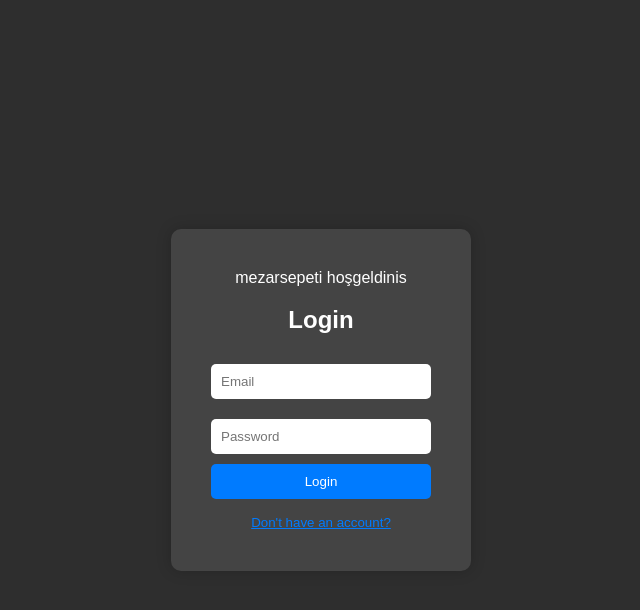
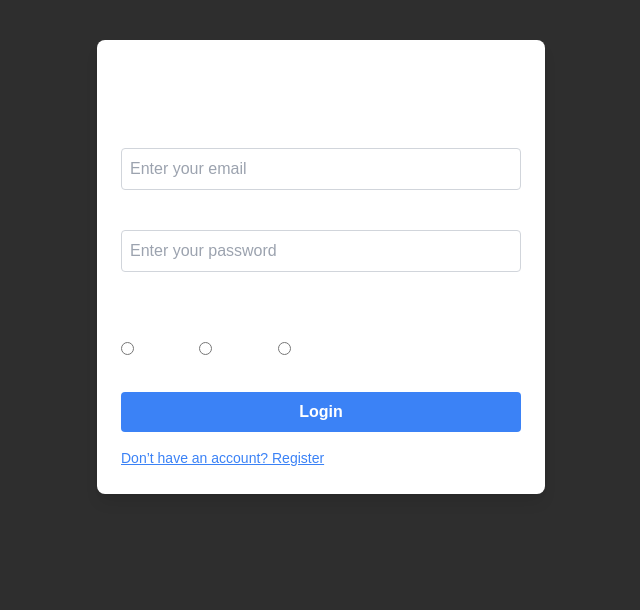
Before and after one commit to achuso/alimama, a React (Create React App) app in the folder frontend/: page / in a window 1280 px wide. Shown: the top 610 px of the page, without its empty margins (319-959 px from the left). Built offline with nearby package versions, Linux system fonts and the light colour scheme.

Commit message:
feat: simple login/register page design

```diff
--- a/frontend/src/App.js
+++ b/frontend/src/App.js
@@ -2,7 +2,7 @@ import logo from './logo.svg';
 import './App.css';
 import {BrowserRouter, Routes, Route} from 'react-router-dom';
 
-import Welcome from './components/Welcome';
+import Welcome from './components/welcome-screen/Welcome';
 
 function App() {
   return (
--- a/frontend/src/components/Login.jsx
+++ /dev/null
@@ -1,16 +0,0 @@
-import React from 'react';
-
-const Login = () => {
-  return (
-    <div className="form-content">
-      <h2>Login</h2>
-      <form>
-        <input type="email" placeholder="Email" required />
-        <input type="password" placeholder="Password" required />
-        <button type="submit">Login</button>
-      </form>
-    </div>
-  );
-};
-
-export default Login;
--- a/frontend/src/components/Register.jsx
+++ /dev/null
@@ -1,17 +0,0 @@
-import React from 'react';
-
-const Register = () => {
-  return (
-    <div className="form-content">
-      <h2>Register</h2>
-      <form>
-        <input type="text" placeholder="Username" required />
-        <input type="email" placeholder="Email" required />
-        <input type="password" placeholder="Password" required />
-        <button type="submit">Register</button>
-      </form>
-    </div>
-  );
-};
-
-export default Register;
--- a/frontend/src/components/Welcome.css
+++ /dev/null
@@ -1,58 +0,0 @@
-.welcome-wrapper {
-    display: flex;
-    justify-content: center;
-    align-items: center;
-    height: 100vh;
-    background-color: #2e2e2e; /* Dark gray background */
-  }
-
-  .form-box {
-    background-color: #444;
-    padding: 40px;
-    border-radius: 10px;
-    box-shadow: 0 0 15px rgba(0, 0, 0, 0.2);
-    text-align: center;
-    width: 300px;
-    color: #fff;
-  }
-
-  .form-content h2 {
-    margin-bottom: 20px;
-  }
-
-  .form-content input {
-    width: 100%;
-    padding: 10px;
-    margin: 10px 0;
-    border: none;
-    border-radius: 5px;
-  }
-
-  .form-content button {
-    width: 100%;
-    padding: 10px;
-    background-color: #007bff;
-    border: none;
-    border-radius: 5px;
-    color: white;
-    cursor: pointer;
-    transition: background-color 0.3s;
-  }
-
-  .form-content button:hover {
-    background-color: #0056b3;
-  }
-
-  .toggle-button {
-    margin-top: 15px;
-    background-color: transparent;
-    border: none;
-    color: #007bff;
-    cursor: pointer;
-    text-decoration: underline;
-    transition: color 0.3s;
-  }
-
-  .toggle-button:hover {
-    color: #0056b3;
-  }
--- a/frontend/src/components/Welcome.jsx
+++ /dev/null
@@ -1,28 +0,0 @@
-import {React, useState} from 'react';
-import {useNavigate} from 'react-router-dom';
-
-import './Welcome.css';
-import Login from './Login.jsx';
-import Register from './Register.jsx';
-
-function Welcome(prop) {
-    const [isLogin, setIsLogin] = useState(true);
-
-    const toggleForm = () => {
-      setIsLogin(!isLogin);
-    };
-
-    return (
-      <div className="welcome-wrapper">
-        <div className="form-box">
-            mezarsepeti hoşgeldinis
-          {isLogin ? <Login /> : <Register />}
-          <button className="toggle-button" onClick={toggleForm}>
-            {isLogin ? 'Don\'t have an account?' : 'Have an account?'}
-          </button>
-        </div>
-      </div>
-    );
-};
-
-export default Welcome;
--- /dev/null
+++ b/frontend/src/components/welcome-screen/Welcome.css
@@ -0,0 +1,40 @@
+@tailwind base;
+@tailwind components;
+@tailwind utilities;
+
+.alimama-container {
+  @apply max-w-md mx-auto p-6 bg-white shadow-lg rounded-lg mt-10;
+}
+
+.alimama-container h1 {
+  @apply text-3xl font-bold mb-6 text-center;
+}
+
+.alimama-container form {
+  @apply flex flex-col gap-y-4;
+}
+
+.alimama-container input[type="email"],
+.alimama-container input[type="password"] {
+  @apply p-2 w-full border border-gray-300 rounded focus:outline-none focus:border-blue-500;
+}
+
+.alimama-container .role-selection {
+  @apply mt-4;
+}
+
+.alimama-container .role-selection p {
+  @apply mb-2 font-semibold;
+}
+
+.alimama-container label {
+  @apply flex items-center gap-x-2;
+}
+
+.alimama-container button[type="submit"] {
+  @apply py-2 px-4 w-full bg-blue-500 hover:bg-blue-700 text-white font-bold rounded mt-4;
+}
+
+.toggle-button {
+  @apply mt-4 text-blue-500 hover:text-blue-700 text-sm underline;
+}
--- /dev/null
+++ b/frontend/src/components/welcome-screen/Welcome.jsx
@@ -0,0 +1,80 @@
+import React, { useState } from 'react';
+import './Welcome.css'
+
+function Welcome() {
+  const [isLogin, setIsLogin] = useState(true);
+  const [role, setRole] = useState('');
+
+  const toggleForm = () => setIsLogin(!isLogin);
+
+  const handleRoleChange = (event) => setRole(event.target.value);
+
+  return (
+    <div className="alimama-container">
+      <h1 className="text-center">{isLogin ? 'Login' : 'Register'}</h1>
+
+      <form>
+        <div>
+          <label htmlFor="email">Email</label>
+          <input type="email" id="email" placeholder="Enter your email" required />
+        </div>
+
+        <div>
+          <label htmlFor="password">Password</label>
+          <input type="password" id="password" placeholder="Enter your password" required />
+        </div>
+
+        {!isLogin && (
+          <div>
+            <label htmlFor="confirm-password">Confirm Password</label>
+            <input type="password" id="confirm-password" placeholder="Confirm your password" required />
+          </div>
+        )}
+
+        <div className="role-selection">
+          <p>Select your role:</p>
+          <div className="flex gap-x-4">
+            <label>
+              <input
+                type="radio"
+                name="role"
+                value="seller"
+                checked={role === 'seller'}
+                onChange={handleRoleChange}
+              />
+              Seller
+            </label>
+            <label>
+              <input
+                type="radio"
+                name="role"
+                value="buyer"
+                checked={role === 'buyer'}
+                onChange={handleRoleChange}
+              />
+              Buyer
+            </label>
+            <label>
+              <input
+                type="radio"
+                name="role"
+                value="admin"
+                checked={role === 'admin'}
+                onChange={handleRoleChange}
+              />
+              Admin
+            </label>
+          </div>
+        </div>
+
+        <button type="submit">{isLogin ? 'Login' : 'Register'}</button>
+      </form>
+
+      <button onClick={toggleForm} className="toggle-button">
+        {isLogin ? 'Don’t have an account? Register' : 'Already have an account? Login'}
+      </button>
+    </div>
+  );
+};
+
+export default Welcome;
```
Also changed, not shown: frontend/src/components/Login.css (deleted), frontend/src/components/Register.css (deleted).
